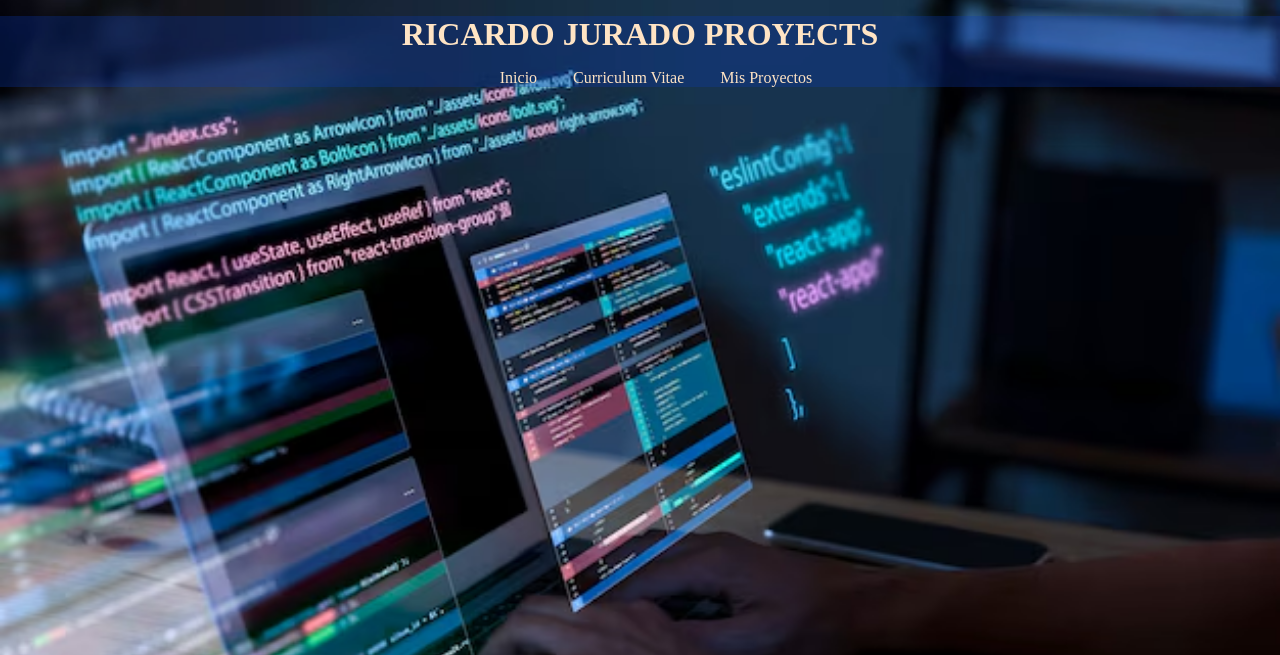
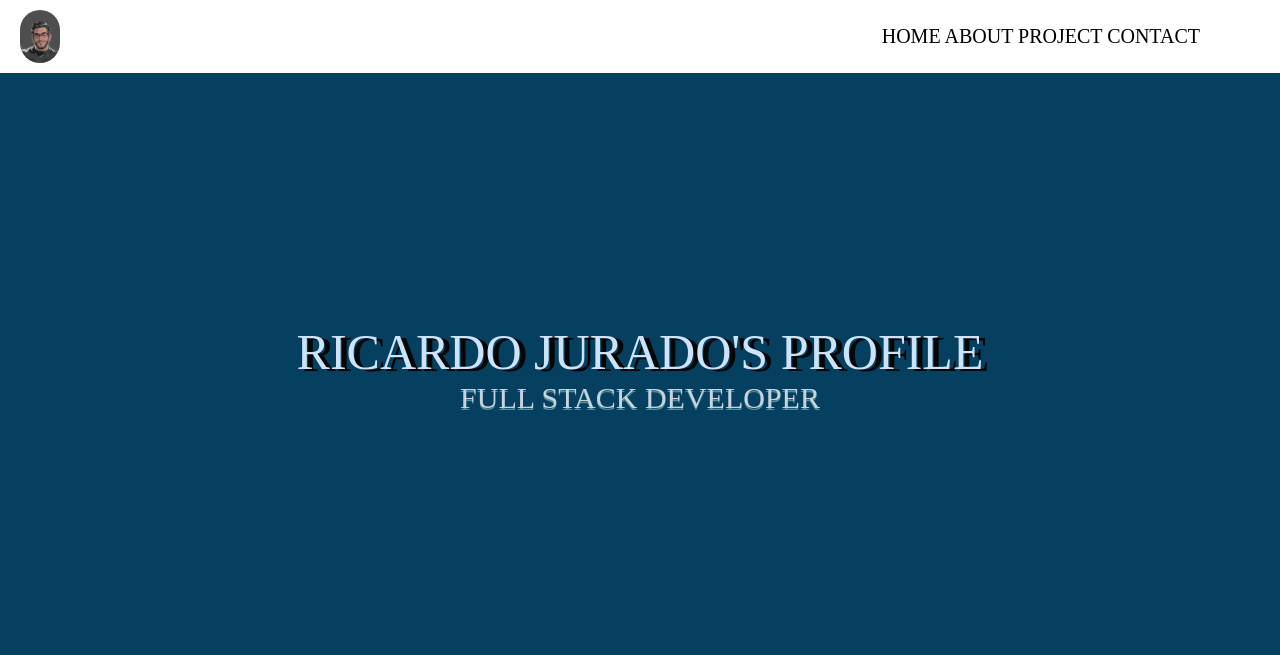
Before and after one commit to Donesti1977/mi_pagina_web, a PHP site: page / in a window 1280 px wide. Shown: the top 655 px of the page. Run offline with PHP 8.4, Linux system fonts and the light colour scheme; some web fonts are replaced.

Commit message:
inicio portfolio

```diff
--- a/estilos/estilos.css
+++ b/estilos/estilos.css
@@ -1,33 +1,49 @@
 *{
-    margin: 0;
-    padding: 0;
-    box-sizing: border-box;
+    margin: 0px;
+    padding: 0px;
+
 }
-
 body{
-    background-image: url(../imagenes/fondo.avif);
+    /*background-image: url("../imagenes/corporativo/Richi_8.jpg");*/
     background-position: center;
     background-size: cover;
     background-repeat: no-repeat;
     background-attachment: fixed;
+    background-color: rgb(6, 64, 96);
 }
-.cabecera{
+.menu_cabecera{
     width: 100%;
-    margin-top: 1em;
-    text-align: center;
-    background-color: rgba(11, 59, 181, 0.289);
-    color: bisque;
+    height: 30%;
+    background-color: white;
+    font-size: 20px;
+    display: flex;
+    align-items: center;
+    justify-content: space-between; /* o 'flex-start' si prefieres que estén juntos */
+    padding: 10px 20px;
+    flex-wrap: wrap;
 }
-.cabecera ul {
-    margin-top: 1em;
+.menu_cabecera img{
+    width: 2em;
+    height: 100%m;
+    border-radius: 30px;
+    object-fit: cover;
 }
-.cabecera li {
-    display: inline;
-    text-decoration: none;
+.menu_cabecera p{
+    margin: 0em 3em 0em 0em ;
+    padding: 0em 2em;
 
 }
-.cabecera a {
-    color: bisque;
-    text-decoration: none;
-    margin: 0em 0em 0em 2em;
+.marquesina{
+    font-size: 50px;
+    width: 100%;
+    text-align: center;
+    color:rgb(205, 227, 250);
+    text-shadow: rgb(6, 6, 6) 6px 2px;
+    margin: 5em 0em 0em 0em;
 }
+.subtexto{
+    font-size: 30px;
+    color: rgb(202, 211, 221);
+    text-shadow: rgb(80, 142, 146) 0 2px;
+    font-family: "Forte";
+}
--- /dev/null
+++ b/index.html
@@ -0,0 +1,24 @@
+<!DOCTYPE html>
+<html lang="en">
+<head>
+    <meta charset="UTF-8">
+    <meta name="viewport" content="width=device-width, initial-scale=1.0">
+    <link rel="stylesheet" href="estilos/estilos.css"/>
+    <link href="https://db.onlinewebfonts.com/c/b01ef1168fc758bfbf3ef88fbee42ab4?family=Forte" rel="stylesheet" type="text/css"/>
+    <title>RICARDO JURADO'S PROJECTS</title>
+</head>
+<body>
+    <div class="menu_cabecera">
+        <img src="imagenes/yo/yo_avatar.jpeg" alt="imagen del avatar de ricardo jurado"/>
+        <p>HOME ABOUT PROJECT CONTACT</p>
+    </div>
+    <div class="marquesina">
+        <p>
+            RICARDO JURADO'S PROFILE
+        </p>
+        <p class="subtexto">
+            FULL STACK DEVELOPER
+        </p>
+    </div>
+</body>
+</html>
--- a/index.php
+++ /dev/null
@@ -1,23 +0,0 @@
-<!DOCTYPE html>
-<html lang="es">
-<head>
-    <meta charset="UTF-8">
-    <meta name="viewport" content="width=device-width, initial-scale=1.0">
-    <link rel="stylesheet" href="estilos/estilos.css">
-    <title>Mi Pagina Web</title>
-</head>
-<body>
-    <div class="cabecera">
-        <header>
-            <h1>RICARDO JURADO PROYECTS</h1>
-            <nav>
-                <ul>
-                    <li><a href="index.php">Inicio</a></li>
-                    <li><a href="curriculum/cv_ricardo.v12.pdf" target="_blank">Curriculum Vitae</a></li>
-                    <li><a href="#">Mis Proyectos</a></li>
-                </ul>
-            </nav>
-        </header>
-    </div>
-</body>
-</html>
```
Also changed, not shown: estilos/estilos2.css (added, +43 -0 lines), index2.php (added, +34 -0 lines), imagenes/corporativo/Richi_8.jpg (added), imagenes/yo/yo_avatar.jpeg (added), 2 other files.
